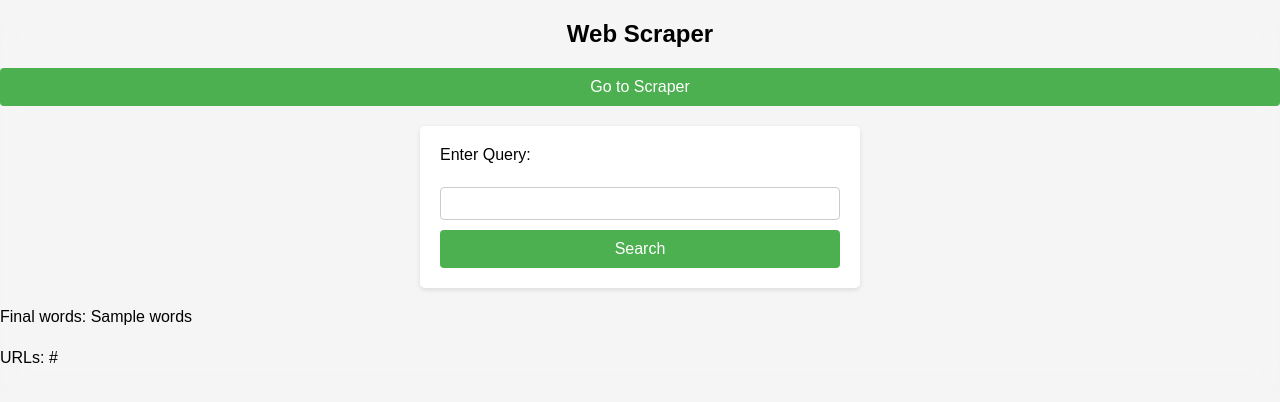
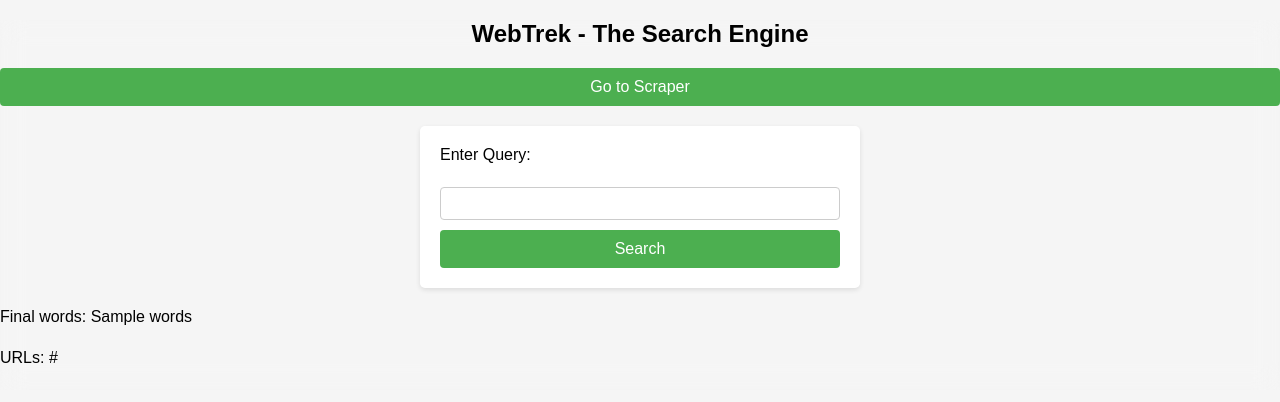
Before and after one commit to Meet1903/WebTrek-The-Search-Engine, a Flask app: template templates/index.html in a window 1280 px wide. Shown: the top 402 px of the page. Run offline with Flask 3, Linux system fonts and the light colour scheme; the template is opened without the code that fills it: most values are stand-ins (such as "Sample title", 1, 10 or a date in 2020).

Commit message:
Branding change

```diff
--- a/templates/index.html
+++ b/templates/index.html
@@ -1,12 +1,12 @@
 <!DOCTYPE html>
 <html>
 <head>
-    <title>Web Scraper</title>
+    <title>WebTrek - The Search Engine</title>
     <link rel="stylesheet" type="text/css" href="{{ url_for('static', filename='styles.css') }}">
 </head>
 <body>
 
-    <h2>Web Scraper</h2>
+    <h2>WebTrek - The Search Engine</h2>
     <a href="{{ url_for('scrapper') }}"><button>Go to Scraper</button></a>
     <form id="search-bar" method="post">
         <label for="query">Enter Query:</label><br>
```
